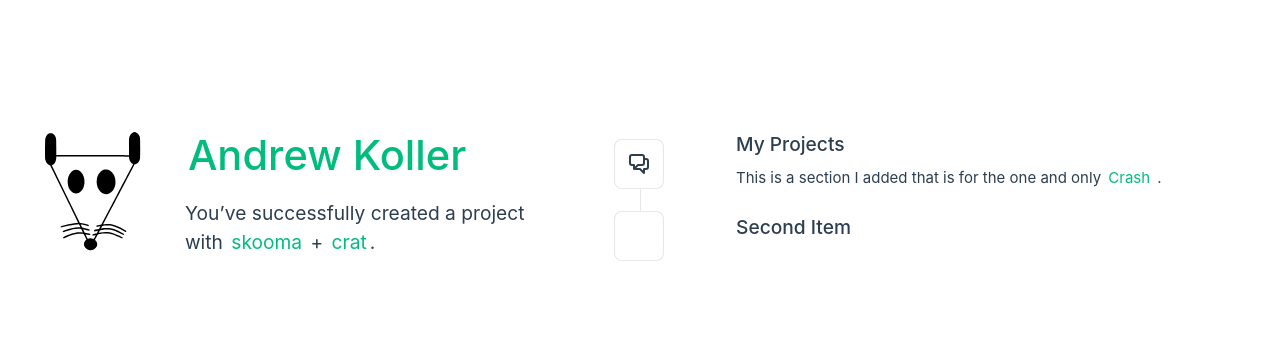
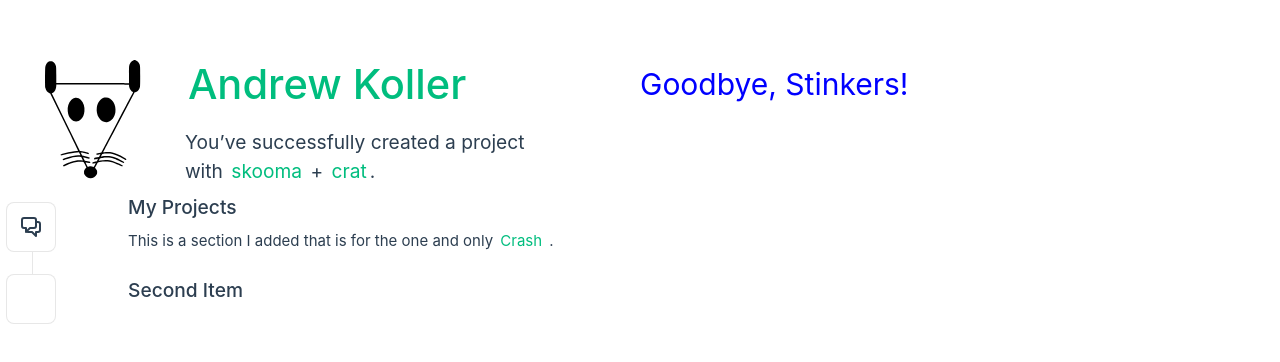
Before and after one commit to gnawtough/portfolio, a Vue app: page / in a window 1280 px wide. Shown: the part 206-568 px from the top of the page. Built offline with nearby package versions, Linux system fonts and the light colour scheme.

Commit message:
added component and update readme

```diff
--- a/src/App.vue
+++ b/src/App.vue
@@ -1,6 +1,7 @@
 <script setup>
 import HelloWorld from './components/HelloWorld.vue'
 import TheWelcome from './components/TheWelcome.vue'
+import Greeting from './components/Greeting.vue'
 </script>
 
 <template>
@@ -12,8 +13,14 @@ import TheWelcome from './components/TheWelcome.vue'
     </div>
   </header>
 
+  <div id="greeting">
+    <Greeting greetingMessage="Goodbye, Stinkers!"/>
+  </div>
+
+
   <main>
     <TheWelcome />
+
   </main>
 </template>
 
--- /dev/null
+++ b/src/components/Greeting.vue
@@ -0,0 +1,24 @@
+<script setup>
+defineProps({
+  greetingMessage: {
+    type: String,
+    required: true
+  }
+})
+</script>
+
+<template>
+  <div>
+    <h1> {{ greetingMessage }}</h1>
+  </div>
+</template>
+
+<script>
+
+</script>
+
+<style scoped>
+h1 {
+  color: blue;
+}
+</style>
--- a/src/main.js
+++ b/src/main.js
@@ -2,8 +2,6 @@ import './assets/main.css'
 
 import { createApp } from 'vue'
 import App from './App.vue'
-import vuetify from './plugins/vuetify.js'
 
 createApp(App)
-    .use(vuetify)
     .mount('#app')
--- a/src/plugins/vuetify.js
+++ /dev/null
@@ -1,10 +0,0 @@
-// src/plugins/vuetify.js
-import { createVuetify } from 'vuetify'
-import * as components from 'vuetify/components'
-import * as directives from 'vuetify/directives'
-
-export default createVuetify({
-    components,
-    directives,
-
-})
```
Also changed, not shown: 1 other file (tests, documents, lock files or other folders).
